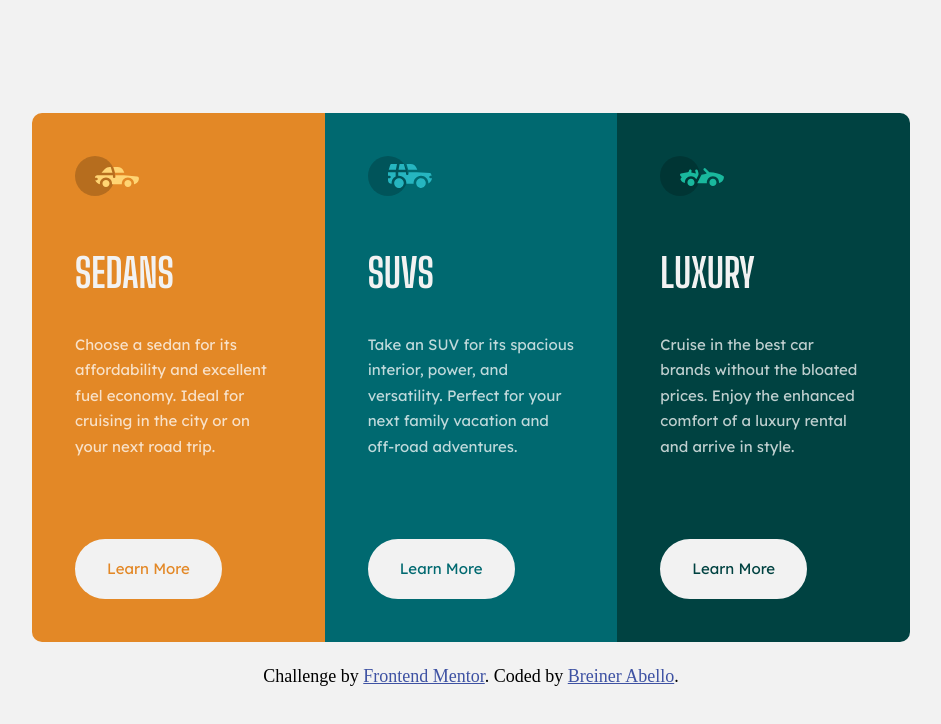
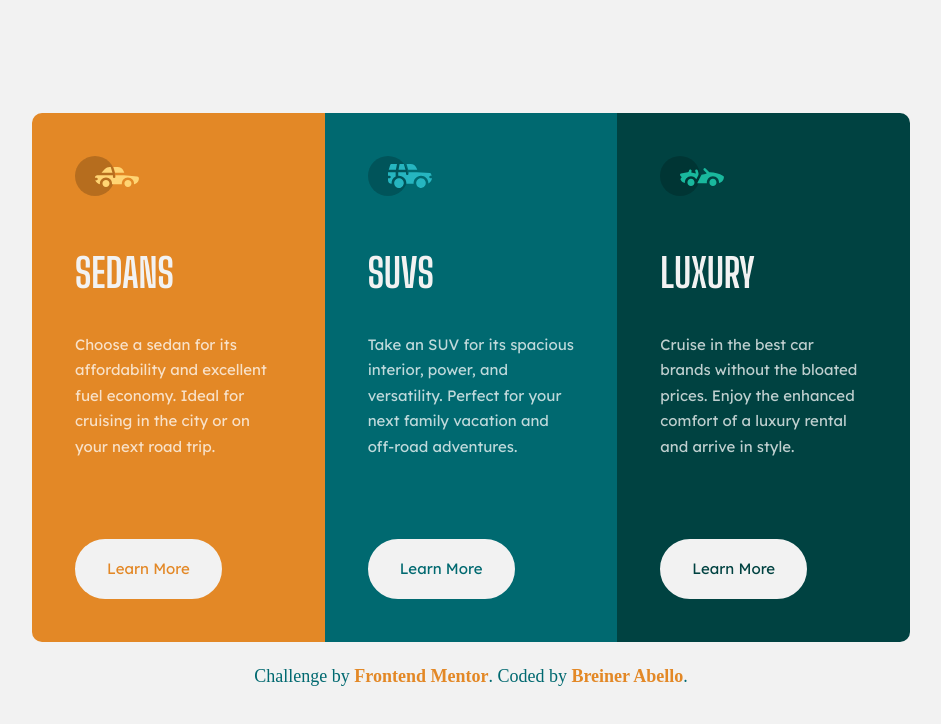
Before and after one commit to BAD997/Reto-frontend-10, a plain HTML site: page index.html in a window 1280 px wide. Shown: the whole page, without its empty margins (169-1110 px from the left). Drawn offline with Linux system fonts and the light colour scheme.

Commit message:
Mejoras estructurales

```diff
--- a/Styles/styles.css
+++ b/Styles/styles.css
@@ -113,12 +113,15 @@ body {
 
 /* Estilos del pie de página */
 .attribution {
+    color: var(--cyan-800);
     font-size: 18px;
     text-align: center;
     margin-top: 1.5rem;
 }
 .attribution a {
-    color: hsl(228, 45%, 44%);
+    color: var(--gold-500);
+    text-decoration: none;
+    font-weight: 700;
 }
 
 
```
